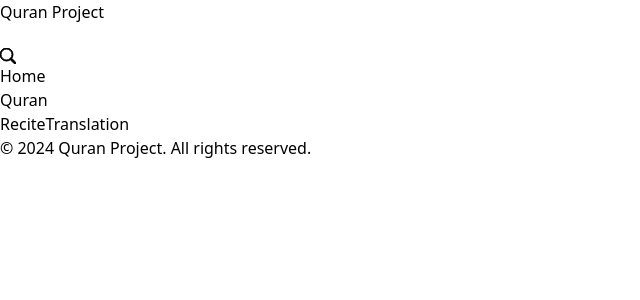
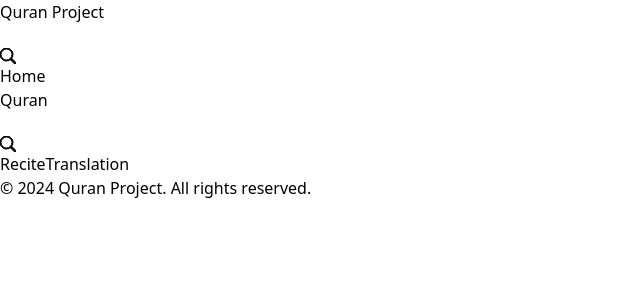
Before and after one commit to sanuarKhan/TheIslamic, a React (Vite) app in the folder frontend/: page /quran in a window 1280 px wide. Shown: the top 300 px of the page, without its empty margins (0-640 px from the left). Built offline with nearby package versions, Linux system fonts and the light colour scheme.

Commit message:
searchbR UI modofied

```diff
--- a/frontend/src/components/Layout.jsx
+++ b/frontend/src/components/Layout.jsx
@@ -14,7 +14,9 @@
         <nav className="flex justify-between items-center max-w-7xl mx-auto">
           <h1 className="text-xl font-bold">Quran Project</h1>
           <ul className="flex space-x-8 items-center">
-            <SearchBar />
+            <div className="hidden md:block">
+              <SearchBar />
+            </div>
             <li>
               <Link to="/" className="hover:underline">
                 Home
@@ -32,6 +34,9 @@
             </li> */}
           </ul>
         </nav>
+        <div className="md:hidden text-center w-full flex justify-center items-center">
+          <SearchBar />
+        </div>
       </header>
 
       {/* Main Content */}
--- a/frontend/src/components/SearchBar.jsx
+++ b/frontend/src/components/SearchBar.jsx
@@ -1,10 +1,10 @@
 function SearchBar() {
   return (
-    <div className="flex w-full   rounded-ful max-md:px-5 max-md:mt-10 max-md:mr-0.5 max-md:max-w-full">
+    <div className="flex w-full justify-center items-center opacity-70   rounded-ful max-md:px-5 max-md:mt-10 max-md:mr-0.5 max-md:max-w-full">
       <div className="flex justify-center items-center  max-md:flex-col relative">
         <input
           type="search"
-          className="w-full relative py-2 bg-gray-400 opacity-80 rounded-full"
+          className="w-[300px] relative py-2 bg-gray-400 opacity-80 rounded-full"
           name=""
           id=""
         />
```
